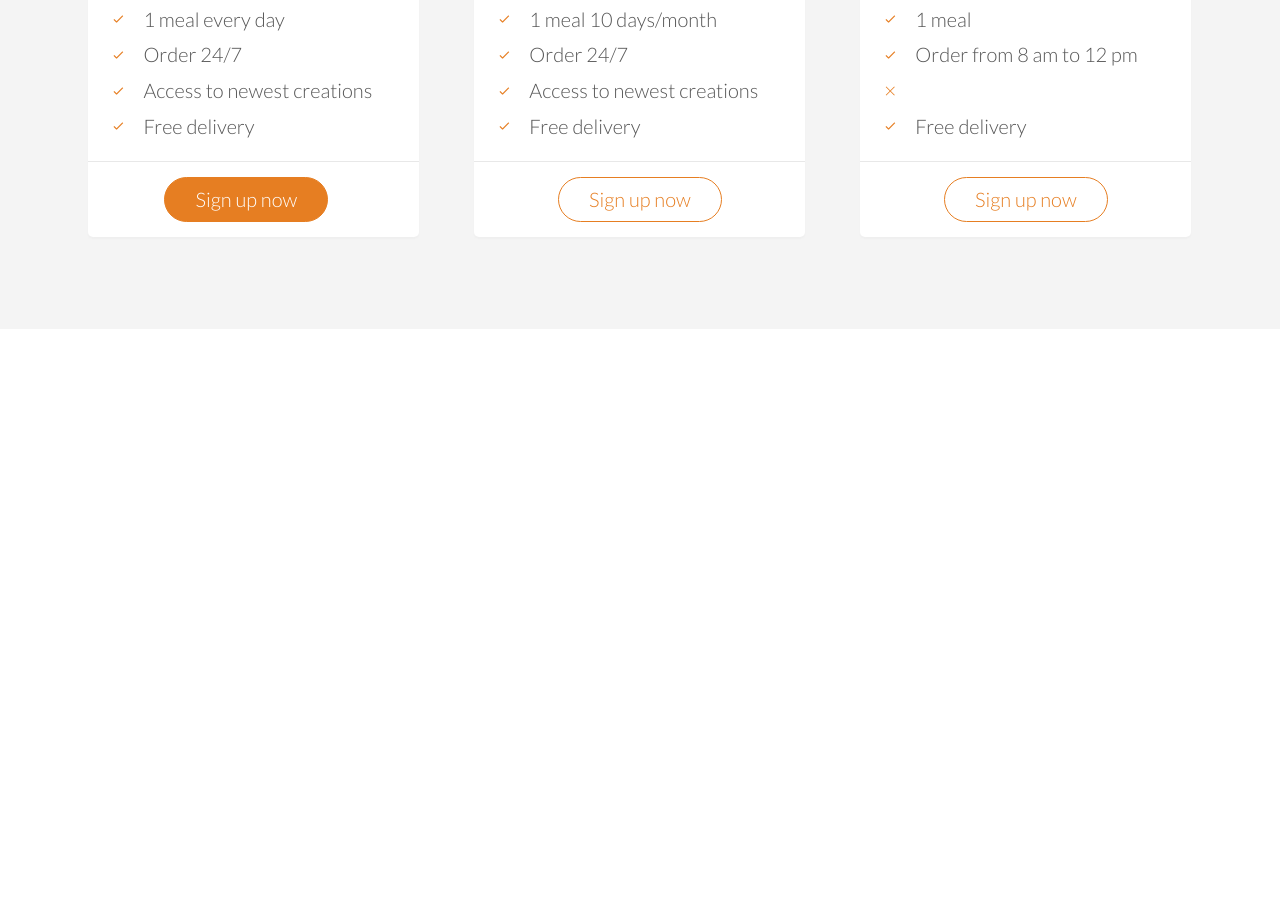
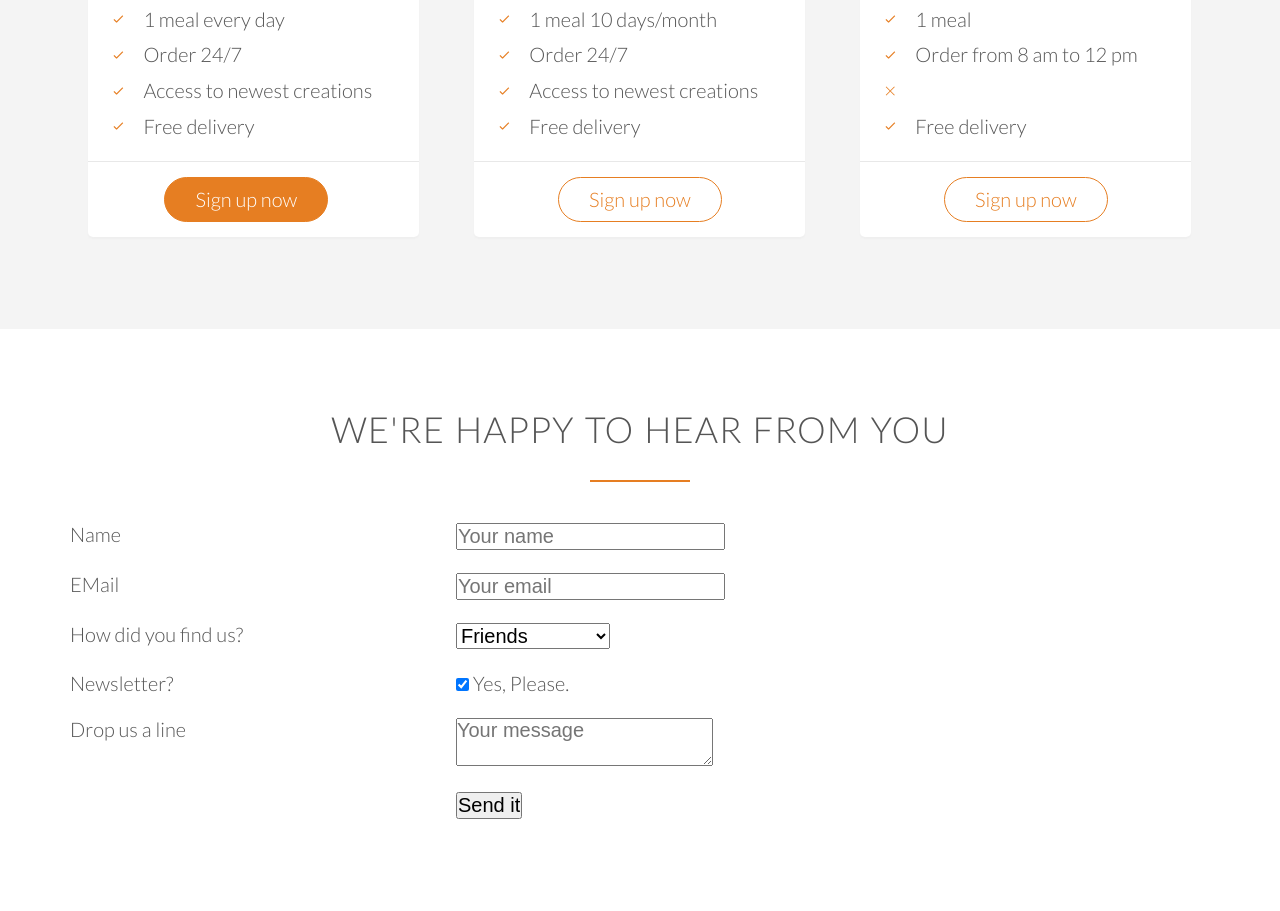
Before and after one commit to makadown/omnifood, a plain HTML site: page index.html in a window 1280 px wide. Shown: the part 4237-5148 px from the top of the page. Before the commit the page ends 4566 px from the top, so only its background shows below. Drawn offline with Linux system fonts and the light colour scheme; files whose address does not match are found by name.

Commit message:
Comenzando formulario de contacto

```diff
--- a/index.html
+++ b/index.html
@@ -324,6 +324,71 @@
         </div>
     </section>
 
+    <section class="section-form">
+        <div class="row">
+            <h2> We're happy to hear from you</h2>
+        </div>
+        <div class="row">
+            <form method="POST" action="#" class="contact-form">
+                <div class="row">
+                    <div class="col span-1-of-3">
+                        <label for="name">Name</label>
+                    </div>
+                    <div class="col span-2-of-3">
+                        <input type="text" name="name" id="name" placeholder="Your name" required>
+                    </div>
+                </div>
+                <div class="row">
+                    <div class="col span-1-of-3">
+                        <label for="email">EMail</label>
+                    </div>
+                    <div class="col span-2-of-3">
+                        <input type="email" name="email" id="email" placeholder="Your email" required>
+                    </div>
+                </div>
+                <div class="row">
+                    <div class="col span-1-of-3">
+                        <label for="find-us">How did you find us?</label>
+                    </div>
+                    <div class="col span-2-of-3">
+                        <select name="find-us" id="find-us">
+                                <option value="friends" selected>Friends</option>
+                                <option value="search">Search Engine</option>
+                                <option value="add">Advertisement</option>
+                                <option value="other">Other</option>
+                            </select>
+                    </div>
+                </div>
+                <div class="row">
+                    <div class="col span-1-of-3">
+                        <label>Newsletter?</label>
+                    </div>
+                    <div class="col span-2-of-3">
+                        <input type="checkbox" name="news" id="news" checked> Yes, Please.
+                    </div>
+                </div>
+                <div class="row">
+                    <div class="col span-1-of-3">
+                        <label for="message">Drop us a line</label>
+                    </div>
+                    <div class="col span-2-of-3">
+                        <textarea name="message" placeholder="Your message"></textarea>
+                    </div>
+                </div>
+                <div class="row">
+                    <div class="col span-1-of-3">
+                        <label>&nbsp;</label>
+                    </div>
+                    <div class="col span-2-of-3">
+                        <input type="submit" value="Send it">
+                    </div>
+                </div>
+
+
+            </form>
+        </div>
+    </section>
+
 </body>
 
 </html>
```
